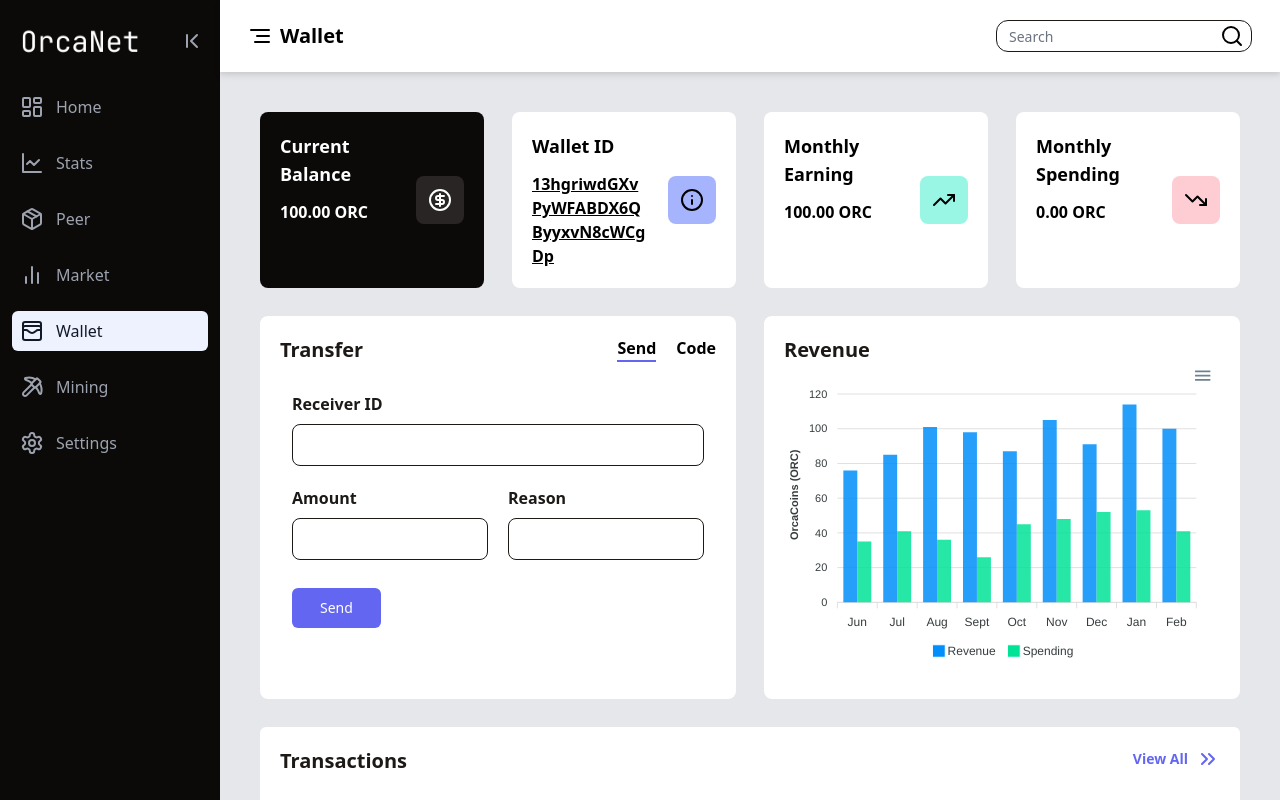
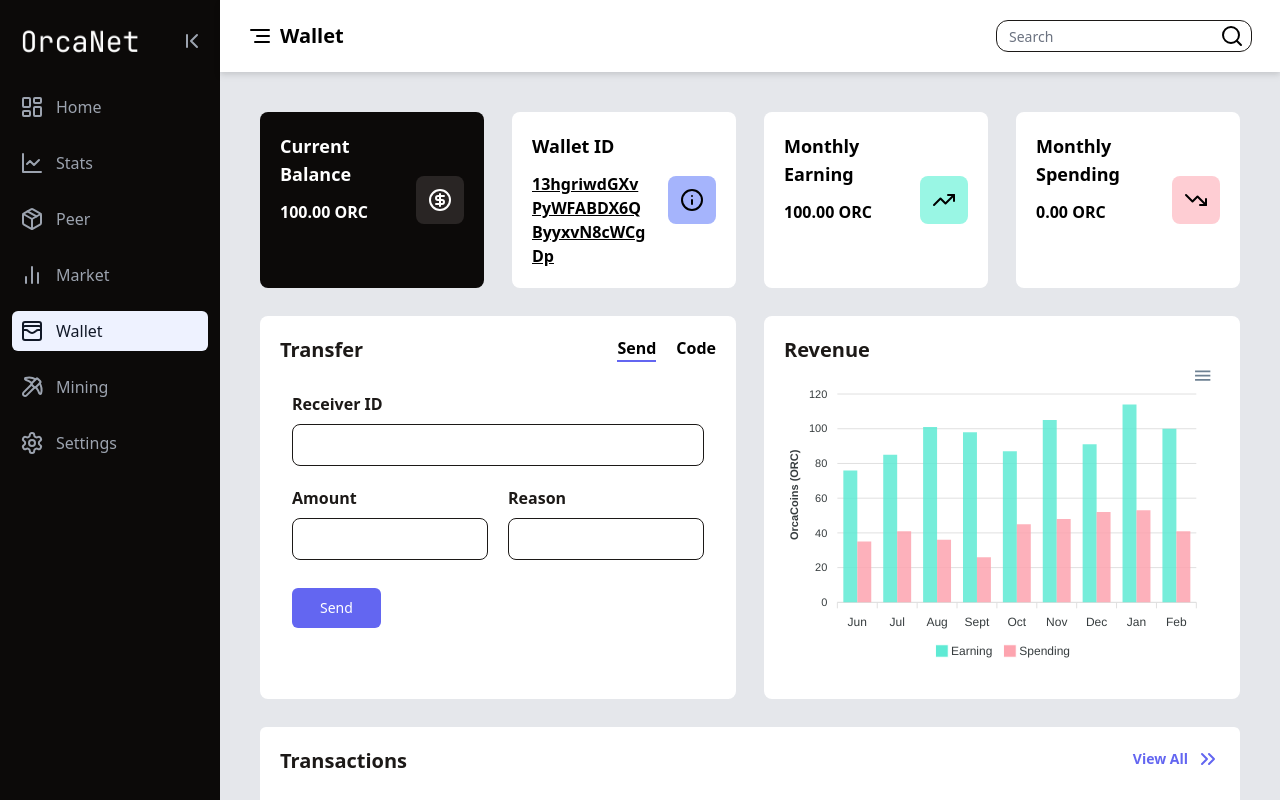
Before and after one commit to sbu-416-24sp/orcanet-desktop-deprecated, a React (Vite) app in the folder frontend/: page /wallet in a window 1280 px wide. Built offline with nearby package versions, Linux system fonts and the light colour scheme.

Commit message:
Style: Make the bar color more meaningful

```diff
--- a/frontend/src/wallet/WalletTransGraph.tsx
+++ b/frontend/src/wallet/WalletTransGraph.tsx
@@ -4,7 +4,7 @@ import { ApexOptions } from "apexcharts";
 export default function WalletTransGraph() {
   const series = [
     {
-      name: "Revenue",
+      name: "Earning",
       data: [76, 85, 101, 98, 87, 105, 91, 114, 100],
     },
     {
@@ -38,6 +38,7 @@ export default function WalletTransGraph() {
     dataLabels: {
       enabled: false,
     },
+    colors: ["#5eead4", "#FDA4AF"],
   };
 
   return (
```
